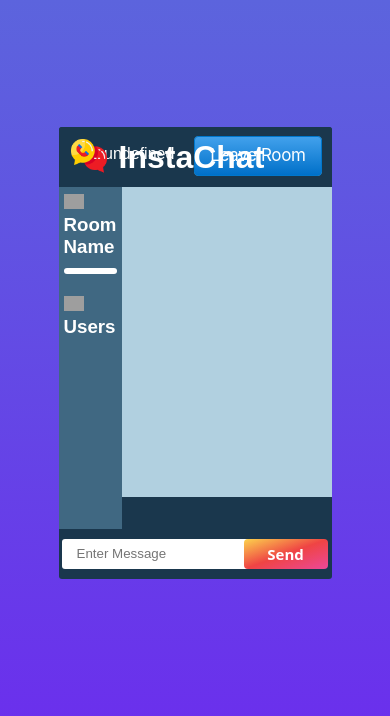
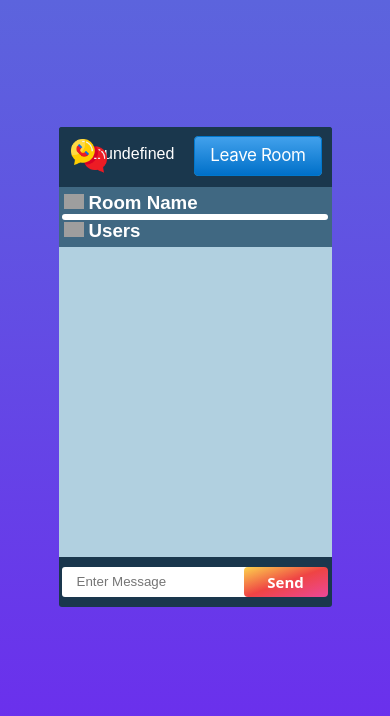
Before and after one commit to mayur8600/chatRoom, a website: page frontend/chat.html in a window 390 px wide. Drawn offline with nearby package versions, Linux system fonts and the light colour scheme; no server answers; grey boxes are pictures that could not be loaded.

Commit message:
media query added

```diff
--- a/frontend/style.css
+++ b/frontend/style.css
@@ -337,3 +337,47 @@
     /* line-height: 2rem; 32px */
   }
 }
+
+@media screen and (max-width: 992px) {
+  .chatMain{
+    flex-direction: column;
+  }
+  .chatSide{
+    width: 100%;
+    height: auto;
+    overflow-x: auto;
+    overflow-y: hidden;
+    padding: 0px;
+    padding-top: 5px;
+    padding-bottom: 5px;
+  }
+  #users{
+    display: flex;
+    height: auto;
+  }
+  .chatM{
+    width: 100%;
+  }
+  .chatSide > h3 {
+    margin-left: 5px;
+  }
+  #roomName{
+    width: 95.3%;
+    margin: auto;
+  }
+}
+
+@media screen and (max-width: 615px) {
+  .data{
+    display: none;
+  }
+  /* .chatSide{
+    padding: 0px;
+    padding-top: 5px;
+    padding-bottom: 5px;
+  }
+  .chatSide > h3 {
+    margin-left: 5px;
+  } */
+
+}
```
